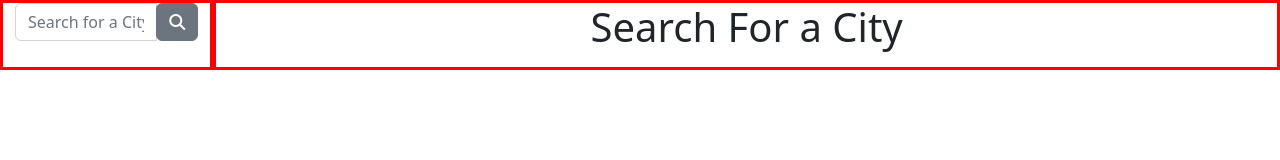
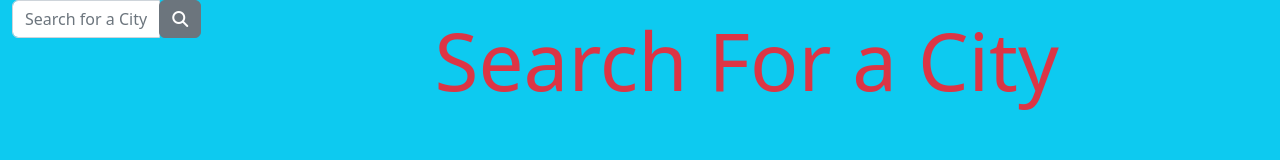
Before and after one commit to IRiceKrispie/challenge-6, a plain HTML site: page index.html in a window 1280 px wide. Drawn offline with nearby package versions, Linux system fonts and the light colour scheme.

Commit message:
added some styling

```diff
--- a/assets/style.css
+++ b/assets/style.css
@@ -1,12 +1,26 @@
-#box{
-    border: solid red 3px;
-}
-
 .weather-day{
-    background-color: blue;
+    background-color: var(--bs-success);
     color: white;
     margin: 2px;
     width: 312px;
+}
+
+.header{
+
+}
+
+#city-name{
+    font: 5rem/1.5 var(--bs-font-sans-serif);
+    color: var(--bs-danger);
+}
+
+#info{
+    font: 2rem/1.5 var(--bs-font-sans-serif);
+}
+
+.page{
+    background-color: var(--bs-cyan);
+    height: 100vh;
 }
 ul{
     list-style: none;
--- a/index.html
+++ b/index.html
@@ -11,7 +11,7 @@
 </head>
 <body>
 
-    <div class="container-fluid text-center">
+    <div class="container-fluid page">
         <div class="row row-cols-2">
             <!-- bootstrap text input with search icon -->
             <div class="col-md-2" id="box">
@@ -27,10 +27,10 @@
                 <ul class="row row-cols-1" id="saved-searches"></ul>
               </div>
             </div>
-            <div class="col-md-10" id="box">
+            <div class="col-md-10 text-center" id="box">
                 <h1 id="city-name">Search For a City</h1>
                 <ul id="info"></ul>
-                <div class="row row-cols-5" id="weather-cards"></div>
+                <div class="row row-cols-5 text-center" id="weather-cards"></div>
             </div>
         </div>
     </div>
```
